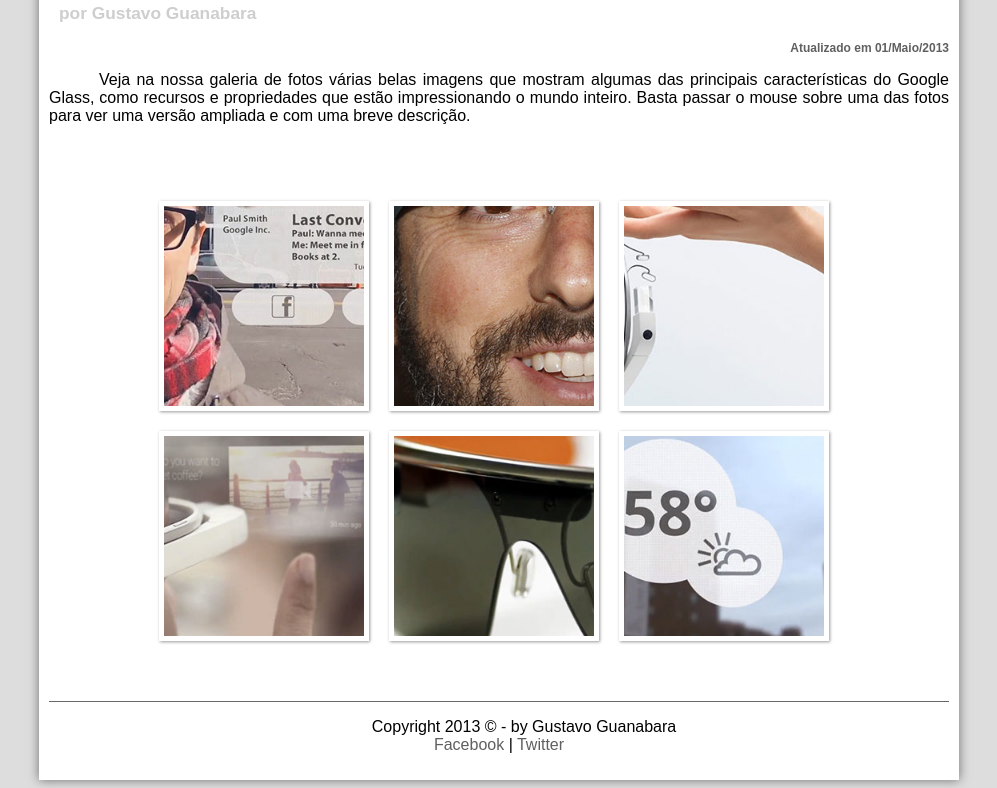
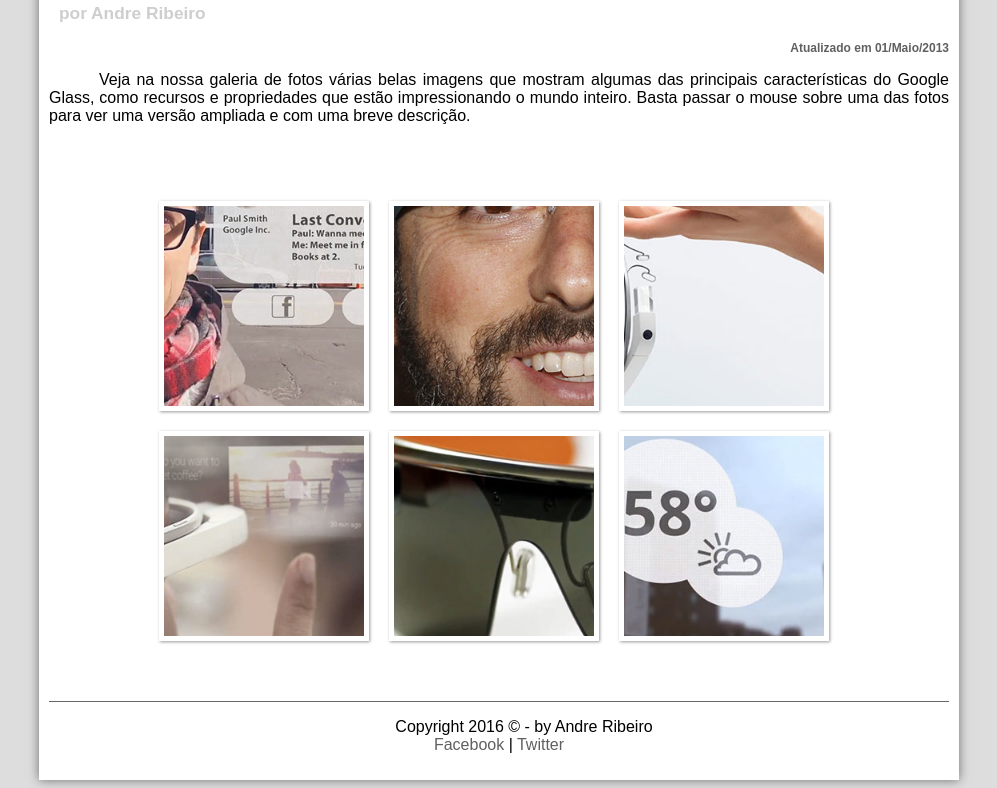
Before and after one commit to andreyahoo/guanabara, a plain HTML site: page fotos.html in a window 1280 px wide. Shown: the part 247-1035 px from the top of the page, without its empty margins (141-1138 px from the left). Drawn offline with Linux system fonts and the light colour scheme.

Commit message:
auteração do nome do altor para Andre

```diff
--- a/fotos.html
+++ b/fotos.html
@@ -32,7 +32,7 @@
 						<hgroup>
 						<h3>Glass >fotos</h3>
 						<h1>Galeria de imagensdo Google Glass</h1>
-						<h2>por Gustavo Guanabara</h2>
+						<h2>por Andre Ribeiro</h2>
 						<h3 class="direita">Atualizado em 01/Maio/2013</h3>
 						</hgroup>
 					</header>
@@ -48,7 +48,7 @@
 				</article>
 			</section>
 			<footer id="rodape">
-				<p>Copyright 2013 &copy; - by Gustavo Guanabara<br/>
+				<p>Copyright 2016 &copy; - by Andre Ribeiro<br/>
 					<a href="http://Facebook.com/cursoemvideo"target="_blank">Facebook</a> |
 					<a href="http://Twitter.com/cursoemvideo"target="_blank">Twitter</a>
 				</p>
```
Also changed, not shown: fale-conosco.html (+1 -1 lines), index.html (+2 -2 lines), multimidia.html (+2 -2 lines), specs.html (+2 -2 lines).
